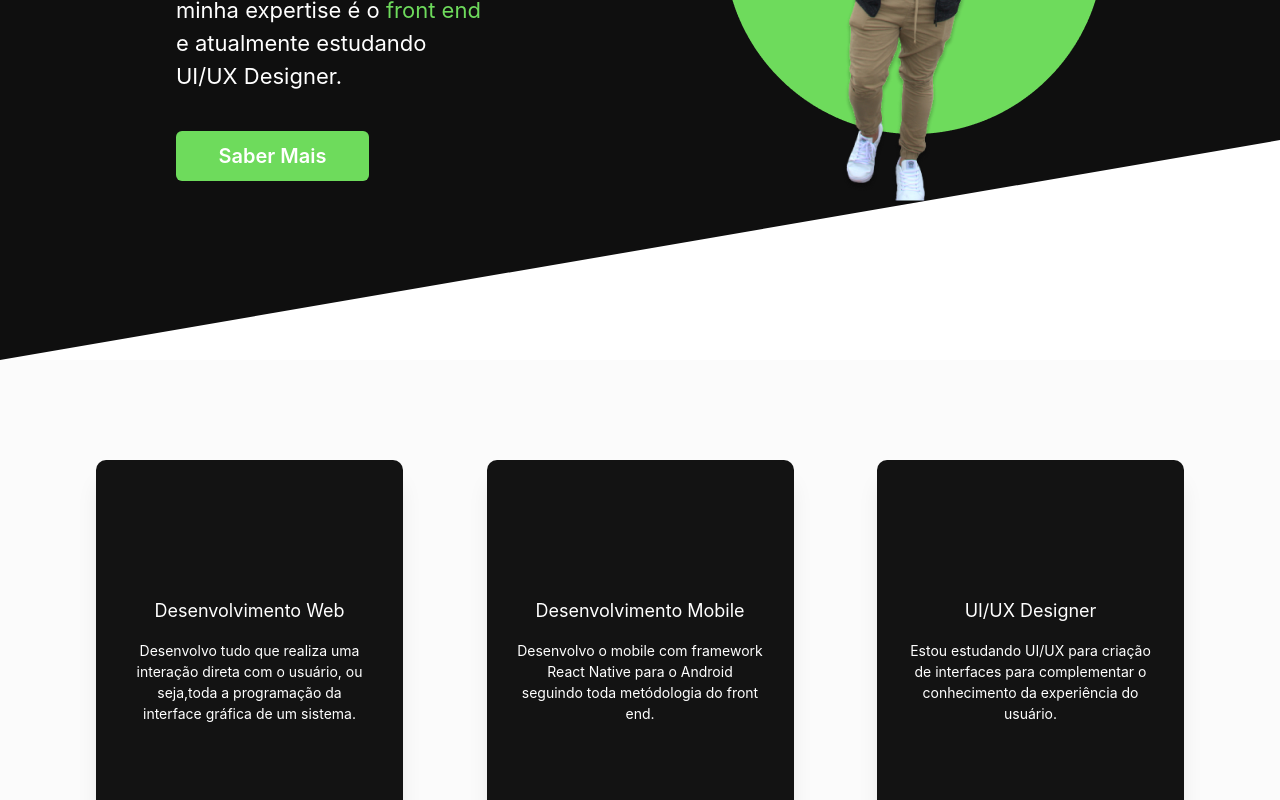
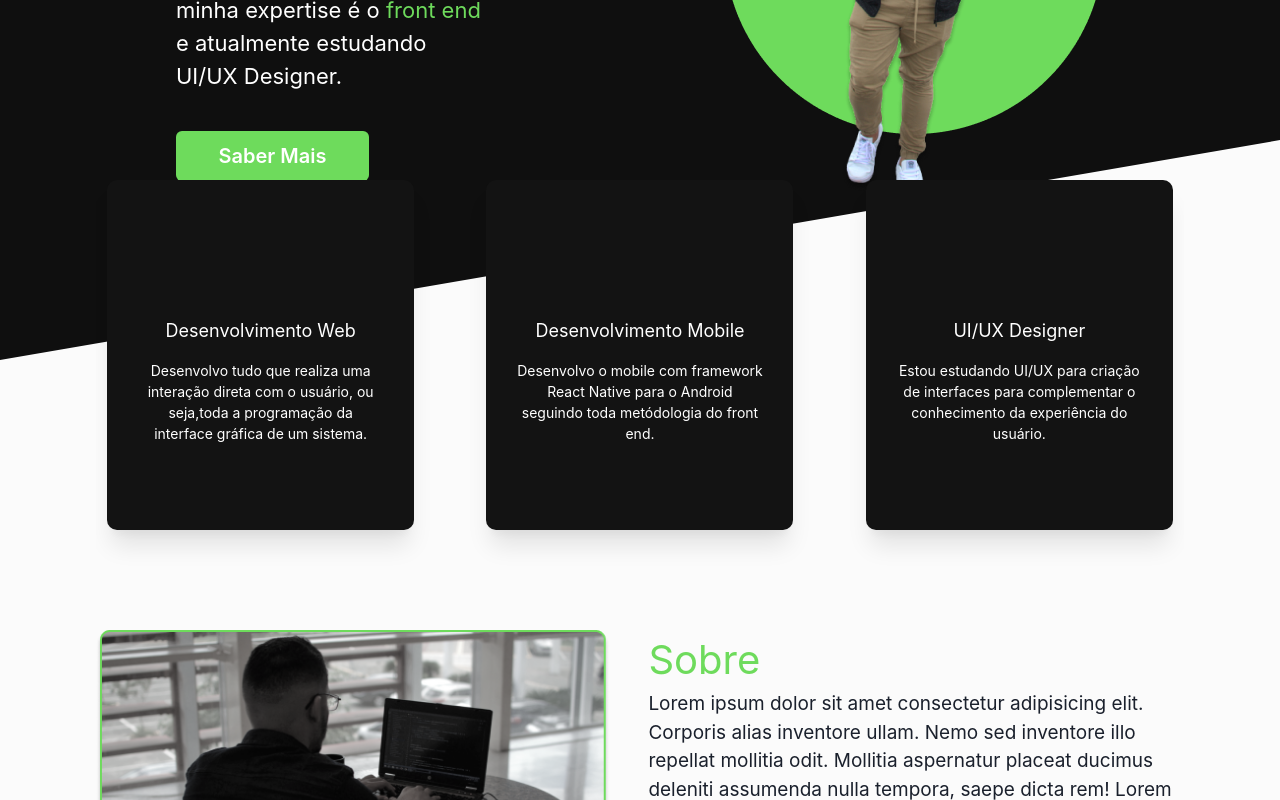
Before and after one commit to Allisson-Lima-Dev/portfolio-dev-allisson, a Next.js app: page / in a window 1280 px wide. Shown: the part 440-1240 px from the top of the page. Built offline with nearby package versions, Linux system fonts and the light colour scheme; some icons are missing.

Commit message:
refactor: altura carousel about

```diff
--- a/src/pages/index.tsx
+++ b/src/pages/index.tsx
@@ -34,7 +34,7 @@ export default function Home() {
   };
 
   return (
-    <Box>
+    <Box bg="#FBFBFB">
       <Flex
         bg="#0f0f0f"
         h={{ base: "1000px", lg: "100vh" }}
@@ -102,9 +102,55 @@ export default function Home() {
           </Flex>
         </Layout>
       </Flex>
-      <Box w="full" mb="80px" bg="#FBFBFB">
+      <Box w="full" mb="80px" mt="-230px">
         <Layout>
-          <Flex
+          <Flex>
+            <Swiper
+              style={{ zIndex: 2000 }}
+              slidesPerView={3}
+              spaceBetween={5}
+              // navigation={true}
+              breakpoints={{
+                1024: {
+                  slidesPerView: 3,
+                  spaceBetween: 50,
+                },
+                848: {
+                  slidesPerView: 2,
+                  spaceBetween: 10,
+                },
+                648: {
+                  slidesPerView: 2,
+                  spaceBetween: 10,
+                },
+                200: {
+                  slidesPerView: 1,
+                  spaceBetween: 10,
+                  navigation: false,
+                },
+              }}
+              autoplay={{ delay: 3000, disableOnInteraction: false }}
+              keyboard={{
+                enabled: true,
+              }}
+              pagination={{
+                clickable: true,
+              }}
+              modules={[Keyboard, Pagination, Navigation, Autoplay]}
+              className="mySwiperAbout"
+            >
+              {DataAboutCard.slice(0, 3).map((item, idx) => (
+                <SwiperSlide key={idx}>
+                  <CardAbout
+                    icon={item.icon}
+                    title={item.title}
+                    description={item.description}
+                  />
+                </SwiperSlide>
+              ))}
+            </Swiper>
+          </Flex>
+          {/* <Flex
             w="full"
             justify={{ base: "center", lg: "space-between" }}
             align="center"
@@ -120,7 +166,7 @@ export default function Home() {
                 />
               </Box>
             ))}
-          </Flex>
+          </Flex> */}
           <Flex
             w="full"
             justify={"space-between"}
@@ -213,7 +259,7 @@ export default function Home() {
               style={{ zIndex: 2000 }}
               slidesPerView={7}
               spaceBetween={5}
-              navigation={true}
+              // navigation={true}
               breakpoints={{
                 1024: {
                   slidesPerView: 7,
@@ -225,7 +271,7 @@ export default function Home() {
                 },
                 200: {
                   slidesPerView: 3,
-                  spaceBetween: 50,
+                  spaceBetween: 10,
                   navigation: false,
                 },
               }}
--- a/src/styles/globals.css
+++ b/src/styles/globals.css
@@ -154,3 +154,8 @@ a {
   height: 300px;
   margin-top: -60px;
 }
+.mySwiperAbout{
+  height: 450px;
+  width: 100%;
+  /* margin-top: -460px; */
+}
```
